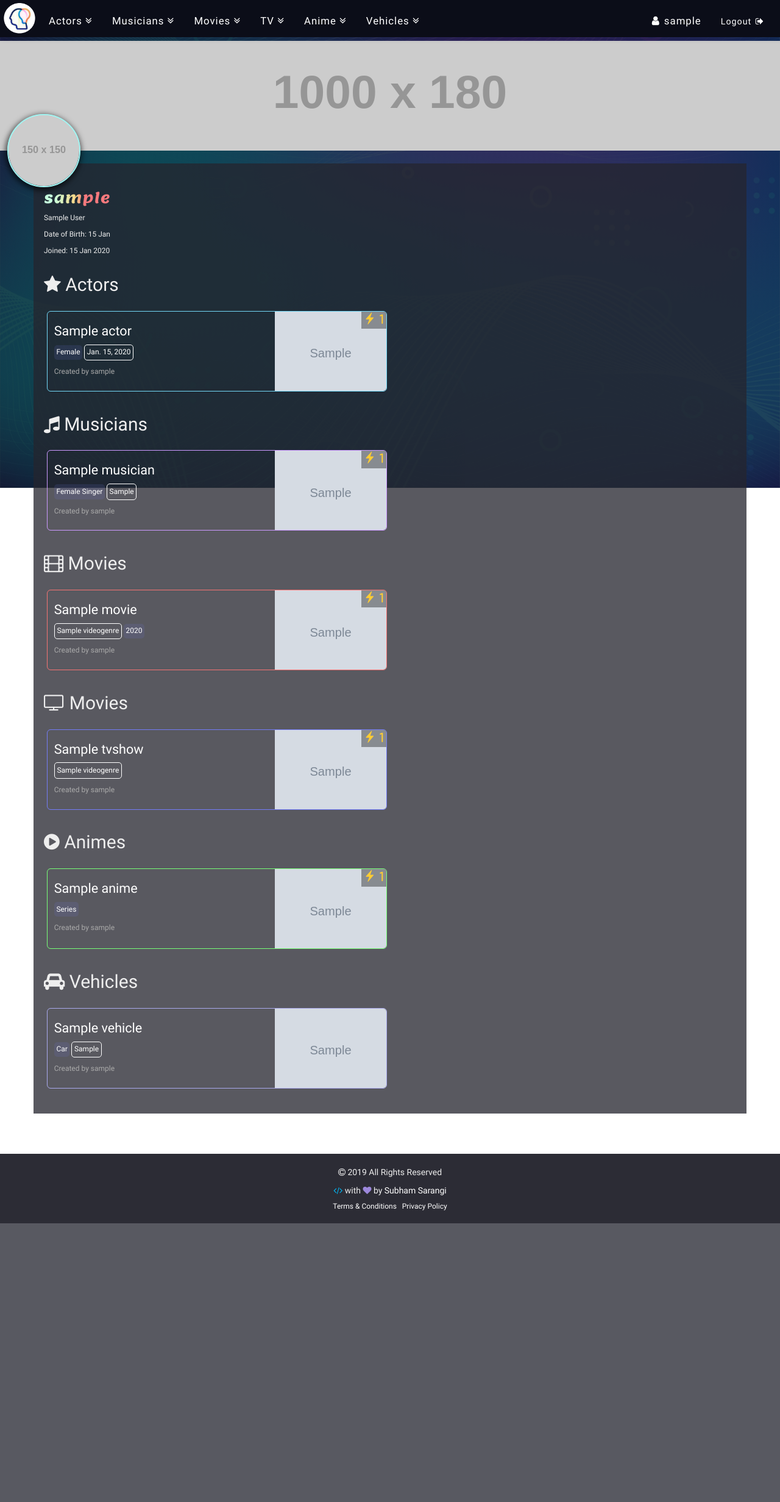
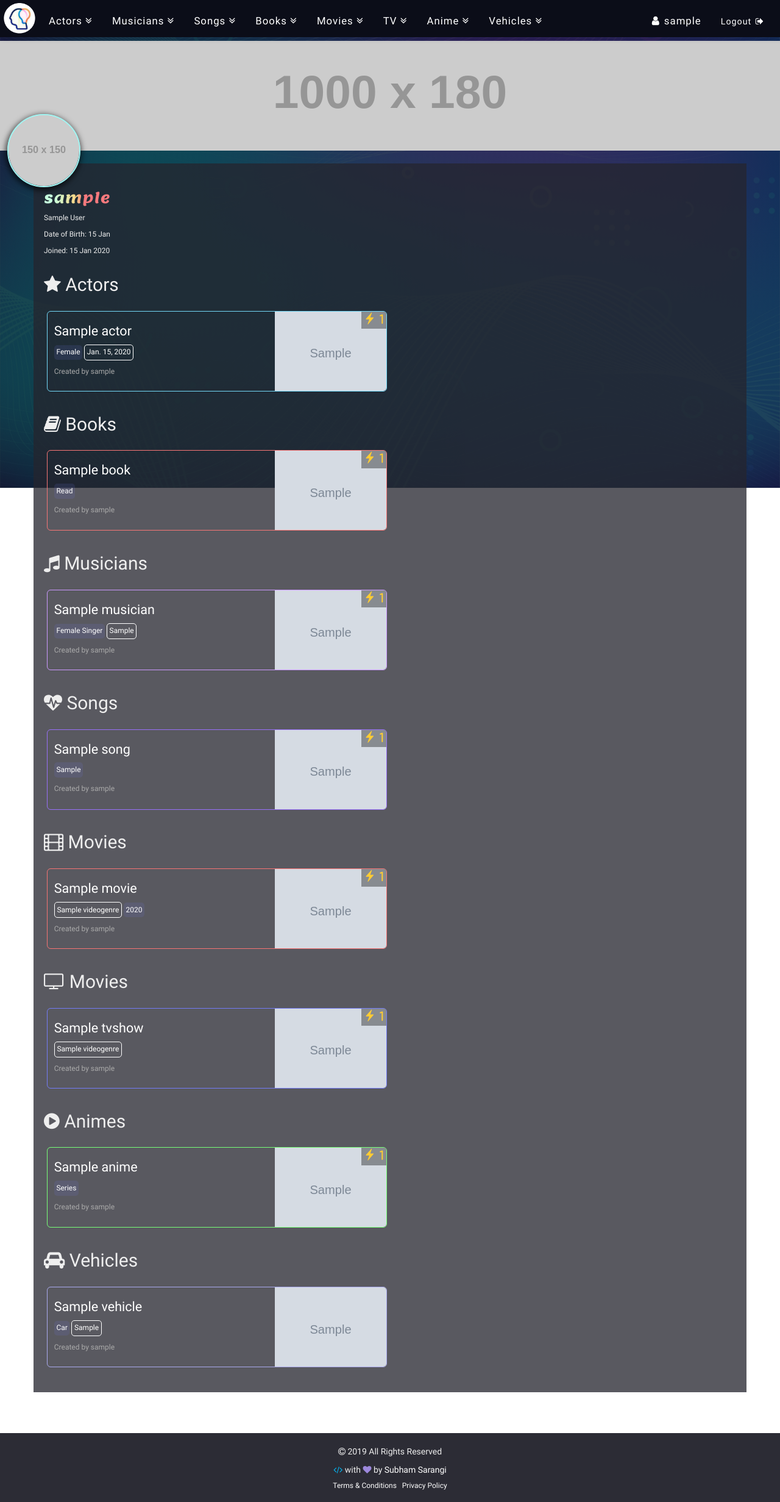
Before and after one commit to subhamsarangi/til, a Django app: a page that uses templates/css.html in a window 1280 px wide. Shown: the whole page at 61% size. Before the commit the page ends 2006 px from the top, so only its background shows below. Run offline with Django 3.2, Linux system fonts and the light colour scheme; a user stored in the database is signed in; tables that the repository leaves empty hold one stand-in row (values such as "Sample post"); grey boxes marked "Sample" are stand-in pictures; grey boxes labelled with a size stand in for pictures from a placeholder-image service; some libraries are stand-ins or nearby versions.

Commit message:
book and song views

```diff
--- a/templates/css.html
+++ b/templates/css.html
@@ -105,6 +105,12 @@
     }
     .nav.navbar-nav:hover #vehicles_dropdown>a{
         color: #aae;
+    }
+    .nav.navbar-nav:hover #books_dropdown>a{
+        color: rgb(247, 118, 118);
+    }
+    .nav.navbar-nav:hover #songs_dropdown>a{
+        color: rgb(152, 112, 248);
     }
     /* #fc90b8 golapi
     #f8ac56 gerua
@@ -365,6 +371,18 @@
     #vehicles_section .generic_card {
         border:1px solid #aae;
     }
+    #books_section>h2:before{
+        background: rgb(247, 118, 118);
+    }
+    #books_section .generic_card {
+        border:1px solid rgb(247, 118, 118);
+    }
+    #songs_section>h2:before{
+        background: rgb(152, 112, 248);
+    }
+    #songs_section .generic_card {
+        border:1px solid rgb(152, 112, 248);
+    }
 
     #generic_filter_search{
         height: auto;
@@ -586,6 +604,9 @@
     #generic_buttons{
         margin-bottom: 4em;
     }
+    #generic_buttons button {
+        margin-bottom: 1em;
+    }
     .back_button, .delete_button{
         background: #15769f;
         color: #fff;
--- a/templates/nav.html
+++ b/templates/nav.html
@@ -25,6 +25,22 @@
               <li><a href="{%url 'things:new_musician'%}"><i class="fa fa-plus" aria-hidden="true"></i> Create New</a></li>
               <li><a href="{%url 'things:musicians'%}"><i class="fa fa-list" aria-hidden="true"></i> View List</a></li>
               </ul>
+            </li>
+            <li class="dropdown" id="songs_dropdown">
+                <a class="dropdown-toggle" data-toggle="dropdown" href="#">
+                Songs <i class="fa fa-angle-double-down" aria-hidden="true"></i></a>
+                <ul class="dropdown-menu">
+                <li><a href="{%url 'things:new_song'%}"><i class="fa fa-plus" aria-hidden="true"></i> Create New</a></li>
+                <li><a href="{%url 'things:songs'%}"><i class="fa fa-list" aria-hidden="true"></i> View List</a></li>
+                </ul>
+            </li>
+            <li class="dropdown" id="books_dropdown">
+                <a class="dropdown-toggle" data-toggle="dropdown" href="#">
+                Books <i class="fa fa-angle-double-down" aria-hidden="true"></i></a>
+                <ul class="dropdown-menu">
+                <li><a href="{%url 'things:new_book'%}"><i class="fa fa-plus" aria-hidden="true"></i> Create New</a></li>
+                <li><a href="{%url 'things:books'%}"><i class="fa fa-list" aria-hidden="true"></i> View List</a></li>
+                </ul>
             </li>
             <li class="dropdown" id="movies_dropdown">
                 <a class="dropdown-toggle" data-toggle="dropdown" href="#">
--- a/things/models.py
+++ b/things/models.py
@@ -597,6 +597,7 @@ class Book(models.Model):
     )
     owner           =models.ForeignKey(User)
     name            =models.CharField(max_length=50, blank=False, validators=[alphasymspace])
+    writers         =models.CharField(max_length=100, blank=False, null=True, validators=[alphasymspace])
     read_status     =models.CharField(choices=read_statuses, max_length=20, blank=False)
     source          =models.CharField(choices=sources, blank=False, max_length=40)
     cover           =models.URLField(max_length=200, blank=True, null=True)
@@ -625,7 +626,7 @@ class Book(models.Model):
 class Song(models.Model):
     owner           =models.ForeignKey(User)
     name            =models.CharField(max_length=80, blank=False, validators=[alphasymspace])
-    singer          =models.ForeignKey(Musician, on_delete=models.CASCADE, blank=False)
+    singer          =models.CharField(max_length=80, blank=False, validators=[alphasymspace])
     cover_url       =models.URLField(max_length=200, blank=True, null=True)
     remarks         =models.TextField(blank=True, null=True)
     rank            =models.CharField(choices=top_five, blank=True, null=True, max_length=12)
--- /dev/null
+++ b/things/templates/things/snippets/books.html
@@ -0,0 +1,27 @@
+<a class="generic_card_link" href={{obj.get_absolute_url}}>
+    <div class="col-xs-12 col-sm-6 generic_card_wrapper">
+        <div class="generic_card">
+            <div class="generic_card_text col-xs-8">
+                <h2>{{obj.name}}</h2>
+                <div>
+                    <p class="generic_card_info2">{{obj.get_read_status_display}}</p>
+                    <p class="generic_creator">
+                        Created by {{obj.owner}}
+                    </p>
+                </div>
+            </div>
+            <div class="generic_card_img col-xs-4">
+                {%if request.user.is_authenticated%}
+                    {%if request.user == obj.owner%}
+                    <span class="generic_rank">
+                        {%if obj.rank%}
+                            <span class="glyphicon glyphicon-flash"></span> {{obj.get_rank_display}}
+                        {%endif%}
+                    </span>
+                    {%endif%}
+                {%endif%}
+                <img src="{{obj.cover}}" alt="{{obj.name}} poster">
+            </div>
+        </div>
+    </div>
+</a>
--- /dev/null
+++ b/things/templates/things/snippets/songs.html
@@ -0,0 +1,27 @@
+<a class="generic_card_link" href={{obj.get_absolute_url}}>
+    <div class="col-xs-12 col-sm-6 generic_card_wrapper">
+        <div class="generic_card">
+            <div class="generic_card_text col-xs-8">
+                <h2>{{obj.name}}</h2>
+                <div>
+                    <p class="generic_card_info2">{{obj.singer}}</p>
+                    <p class="generic_creator">
+                        Created by {{obj.owner}}
+                    </p>
+                </div>
+            </div>
+            <div class="generic_card_img col-xs-4">
+                {%if request.user.is_authenticated%}
+                    {%if request.user == obj.owner%}
+                    <span class="generic_rank">
+                        {%if obj.rank%}
+                            <span class="glyphicon glyphicon-flash"></span> {{obj.get_rank_display}}
+                        {%endif%}
+                    </span>
+                    {%endif%}
+                {%endif%}
+                <img src="{{obj.cover_url}}" alt="{{obj.name}} poster">
+            </div>
+        </div>
+    </div>
+</a>
--- a/things/templates/things/user.html
+++ b/things/templates/things/user.html
@@ -44,11 +44,34 @@
     {%endfor%}
 </div>
 
+<div class="col-xs-12" id="books_section">
+    <h2><i class="fa fa-book" aria-hidden="true"></i> Books</h2>
+    {% for obj in uprofile.owner.book_set.all %}
+        {%if not obj.is_private%}
+        {%include 'things/snippets/books.html'%}
+        {%endif%}
+    {%empty%}
+        <p>Nothing here</p>
+    {%endfor%}
+</div>
+
+
 <div class="col-xs-12" id="musicians_section">
     <h2><i class="fa fa-music" aria-hidden="true"></i> Musicians</h2>
     {% for obj in uprofile.owner.musician_set.all %}
         {%if not obj.is_private%}
         {%include 'things/snippets/musicians.html'%}
+        {%endif%}
+    {%empty%}
+        <p>Nothing here</p>
+    {%endfor%}
+</div>
+
+<div class="col-xs-12" id="songs_section">
+    <h2><i class="fa fa-heartbeat" aria-hidden="true"></i> Songs</h2>
+    {% for obj in uprofile.owner.song_set.all %}
+        {%if not obj.is_private%}
+        {%include 'things/snippets/songs.html'%}
         {%endif%}
     {%empty%}
         <p>Nothing here</p>
--- a/things/urls.py
+++ b/things/urls.py
@@ -51,4 +51,16 @@ urlpatterns = [
     url(r'^anime/(?P<pk>\d+)/(?P<slug>[\w-]+)/edit$', views.AnimeUpdateView.as_view(), name='edit_anime'),
     url(r'^anime/(?P<pk>\d+)/(?P<slug>[\w-]+)/delete/$', views.AnimeDeleteView.as_view(),name='del_anime'),
     url(r'^anime/(?P<slug>[\w-]+)/$', views.AnimeDetailView.as_view(), name='anime'),
+
+    url(r'^songs/$', views.SongListView.as_view(), name='songs'),
+    url(r'^add-song/$', views.SongCreateView.as_view(),name='new_song'),
+    url(r'^song/(?P<pk>\d+)/(?P<slug>[\w-]+)/edit$', views.SongUpdateView.as_view(), name='edit_song'),
+    url(r'^song/(?P<pk>\d+)/(?P<slug>[\w-]+)/delete/$', views.SongDeleteView.as_view(),name='del_song'),
+    url(r'^song/(?P<slug>[\w-]+)/$', views.SongDetailView.as_view(), name='song'),
+
+    url(r'^books/$', views.BookListView.as_view(), name='books'),
+    url(r'^add-book/$', views.BookCreateView.as_view(),name='new_book'),
+    url(r'^book/(?P<pk>\d+)/(?P<slug>[\w-]+)/edit$', views.BookUpdateView.as_view(), name='edit_book'),
+    url(r'^book/(?P<pk>\d+)/(?P<slug>[\w-]+)/delete/$', views.BookDeleteView.as_view(),name='del_book'),
+    url(r'^book/(?P<slug>[\w-]+)/$', views.BookDetailView.as_view(), name='book'),
 ]
--- a/things/views.py
+++ b/things/views.py
@@ -577,3 +577,146 @@ class AnimeListView(ListView):
             paginator = Paginator(queryset, self.paginate_by)
             page = self.request.GET.get('page')
             return paginator.page(paginator.num_pages)
+
+
+class SongCreateView(LoginRequiredMixin, CreateView):
+    form_class=SongCreateForm
+    template_name='things/form.html'
+
+    def form_valid(self, form):
+        instance = form.save(commit=False)
+        instance.owner = self.request.user
+        return super(SongCreateView, self).form_valid(form)
+
+    def get_context_data(self, **kwargs):
+        ctx = super(SongCreateView, self).get_context_data(**kwargs)
+        ctx['formtitle'] = 'Add a Song you like'
+        ctx['formbutton'] = 'Create'
+        return ctx
+
+
+class SongUpdateView(LoginRequiredMixin, UpdateView):
+    form_class=SongUpdateForm
+    template_name='things/form.html'
+
+    def get_context_data(self, *args, **kwargs):
+        ctx = super(SongUpdateView, self).get_context_data(*args, **kwargs)
+        name = self.get_object().name
+        ctx['formtitle'] = 'Updating: {}'.format(name)
+        ctx['formbutton'] = 'Save Changes'
+        return ctx
+
+    def get_queryset(self):
+        if not self.request.user.is_authenticated:
+            raise Http404
+        return Song.objects.filter(owner=self.request.user)
+
+class SongDeleteView(LoginRequiredMixin, DeleteView):
+    success_url = reverse_lazy('things:songs')
+    def get_object(self, queryset=None):
+        """ Hook to ensure object is owned by request.user. """
+        obj = super(SongDeleteView, self).get_object()
+        if not obj.owner == self.request.user:
+            raise Http404
+        return obj
+
+    def get_queryset(self):
+        return Song.objects.filter(owner=self.request.user)
+
+class SongDetailView(DetailView):
+    def get_queryset(self):
+        return Song.objects.all()
+
+class SongListView(ListView):
+    paginate_by = 15
+    def get_queryset(self):
+        try:
+            slug = self.kwargs.get("slug")
+            if slug:
+                queryset = Song.objects.filter(
+                    Q(is_private=False) &
+                    (Q(name=slug) |
+                    Q(name__icontains=slug)).order_by('name')
+                )
+            else:
+                queryset = Song.objects.filter(is_private=False).order_by('name')
+            return queryset
+        except PageNotAnInteger:
+            paginator = Paginator(queryset, self.paginate_by)
+            page = self.request.GET.get('page')
+            return paginator.page(1)
+        except EmptyPage:
+            paginator = Paginator(queryset, self.paginate_by)
+            page = self.request.GET.get('page')
+            return paginator.page(paginator.num_pages)
+
+class BookCreateView(LoginRequiredMixin, CreateView):
+    form_class=BookCreateForm
+    template_name='things/form.html'
+
+    def form_valid(self, form):
+        instance = form.save(commit=False)
+        instance.owner = self.request.user
+        return super(BookCreateView, self).form_valid(form)
+
+    def get_context_data(self, **kwargs):
+        ctx = super(BookCreateView, self).get_context_data(**kwargs)
+        ctx['formtitle'] = 'Add a new Book'
+        ctx['formbutton'] = 'Create'
+        return ctx
+
+
+class BookUpdateView(LoginRequiredMixin, UpdateView):
+    form_class=BookUpdateForm
+    template_name='things/form.html'
+
+    def get_context_data(self, *args, **kwargs):
+        ctx = super(BookUpdateView, self).get_context_data(*args, **kwargs)
+        name = self.get_object().name
+        ctx['formtitle'] = 'Updating: {}'.format(name)
+        ctx['formbutton'] = 'Save Changes'
+        return ctx
+
+    def get_queryset(self):
+        if not self.request.user.is_authenticated:
+            raise Http404
+        return Book.objects.filter(owner=self.request.user)
+
+class BookDeleteView(LoginRequiredMixin, DeleteView):
+    success_url = reverse_lazy('things:books')
+    def get_object(self, queryset=None):
+        """ Hook to ensure object is owned by request.user. """
+        obj = super(BookDeleteView, self).get_object()
+        if not obj.owner == self.request.user:
+            raise Http404
+        return obj
+
+    def get_queryset(self):
+        return Book.objects.filter(owner=self.request.user)
+
+class BookDetailView(DetailView):
+    def get_queryset(self):
+        return Book.objects.all()
+
+class BookListView(ListView):
+    paginate_by = 15
+    def get_queryset(self):
+        try:
+            slug = self.kwargs.get("slug")
+            if slug:
+                queryset = Book.objects.filter(
+                    Q(is_private=False) &
+                    (Q(name=slug) |
+                    Q(name__icontains=slug)).order_by('name')
+                )
+            else:
+                queryset = Book.objects.filter(is_private=False).order_by('name')
+            return queryset
+        except PageNotAnInteger:
+            paginator = Paginator(queryset, self.paginate_by)
+            page = self.request.GET.get('page')
+            return paginator.page(1)
+        except EmptyPage:
+            paginator = Paginator(queryset, self.paginate_by)
+            page = self.request.GET.get('page')
+            return paginator.page(paginator.num_pages)
```
Also changed, not shown: things/forms.py (+31 -23 lines), things/templates/things/book_detail.html (added, +58 -0 lines), things/templates/things/book_list.html (added, +33 -0 lines), things/templates/things/home.html (+31 -0 lines), things/templates/things/profile_detail.html (+19 -0 lines), things/templates/things/song_detail.html (added, +56 -0 lines), things/templates/things/song_list.html (added, +33 -0 lines), things/migrations/0041_auto_20190727_2215.py (added), things/migrations/0042_book_writers.py (added).
